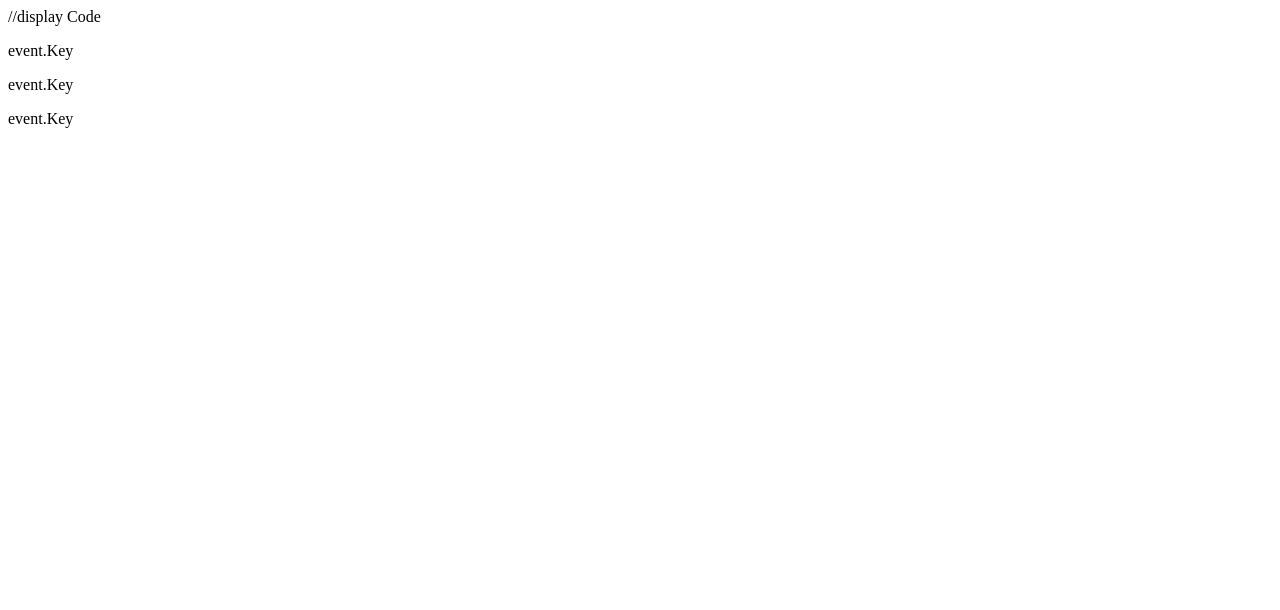
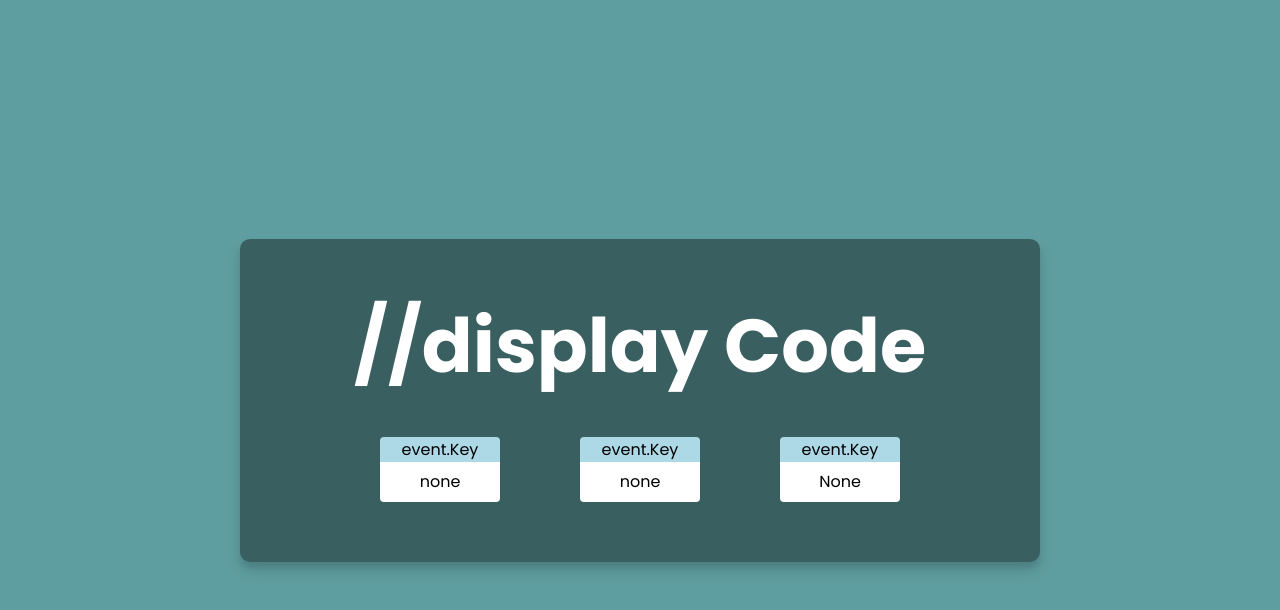
Before and after one commit to daudi13/event-keyCodes, a plain HTML site: page index.html in a window 1280 px wide. Drawn offline with Linux system fonts and the light colour scheme.

Commit message:
commit sass

```diff
--- a/index.html
+++ b/index.html
@@ -15,19 +15,19 @@
             <div class="box">
                 <p>event.Key</p>
                 <div class="box-meaning">
-                    <div id="eventKey" class="event"></div>
+                    <div id="eventKey" class="event">none</div>
                 </div>
             </div>
             <div class="box">
                 <p>event.Key</p>
                 <div class="box-meaning">
-                    <div id="eventKeyCode" class="event"></div>
+                    <div id="eventKeyCode" class="event">none</div>
                 </div>
             </div>
             <div class="box">
                 <p>event.Key</p>
                 <div class="box-meaning">
-                    <div id="eventcode" class="event"></div>
+                    <div id="eventcode" class="event">None</div>
                 </div>
             </div>
         </div>
--- /dev/null
+++ b/sass/_container.scss
@@ -0,0 +1,46 @@
+
+.container {
+    background: rgba(0, 0, 0, 0.4);
+    padding: 50px 100px;
+    border-radius: 10px;
+    max-width: 100%;
+    width: 800px;
+    text-align: center;
+    height: auto;
+    box-shadow: 0 10px 15px rgba(0, 0, 0, 0.1), 0 6px 6px rgba(0, 0, 0, 0.1);
+    filter: blur(-10px);
+
+    .showCode {
+    font-size: 75px;
+    font-weight: 700;
+    color: #fff;
+    margin-bottom: 25px;
+}
+
+    .meanings {
+    display: flex;
+    align-items: center;
+    justify-content: space-around ;
+
+    .box {
+        padding: 10px 15px;
+        width: 150px;
+
+        p {
+            background: lightblue;
+            border-radius: 4px 4px 0 0;
+        }
+
+        .box-meaning {
+            background: #fff;
+            height: 40px;
+            width: 100%;
+            display: flex;
+            justify-content: center;
+            align-items: center;
+            border-radius: 0 0 4px 4px;
+
+        }
+    }
+}
+}
--- /dev/null
+++ b/sass/_default.scss
@@ -0,0 +1,16 @@
+@import url('https://fonts.googleapis.com/css2?family=Poppins:wght@400;700&display=swap');
+
+* {
+    box-sizing: border-box;
+    margin: 0;
+}
+
+body {
+    display: flex;
+    align-items: center;
+    justify-content: center;
+    height: 100vh;
+    overflow: hidden;
+    font-family: 'Poppins', sans-serif;
+    background: cadetblue;
+}
--- a/sass/main.scss
+++ b/sass/main.scss
@@ -0,0 +1,2 @@
+@import 'container';
+@import './default';
```
Also changed, not shown: dist/css/main.css, 1 other file.
